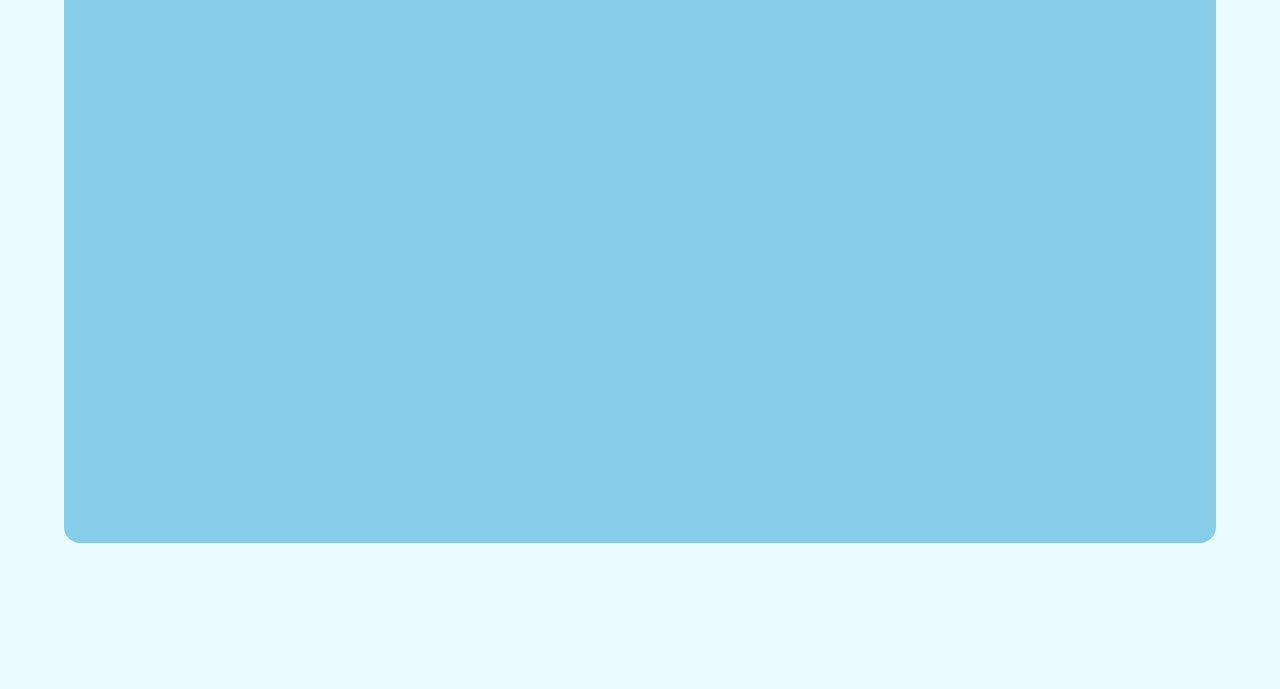
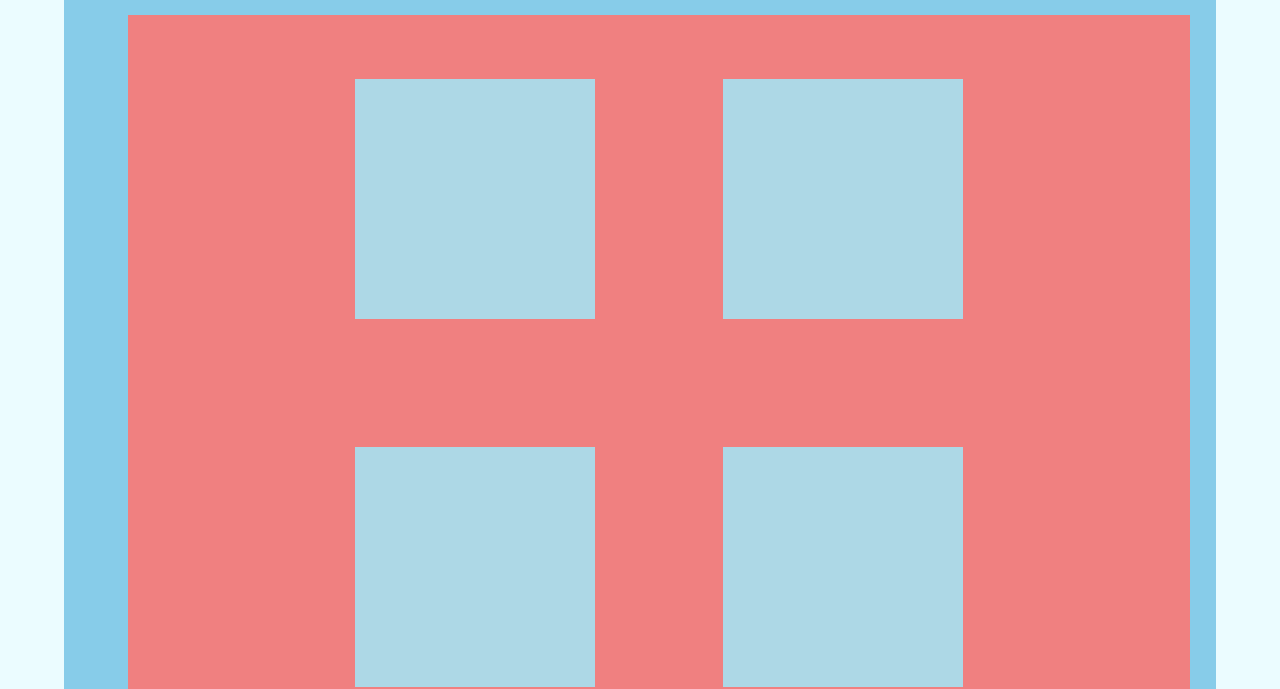
Before and after one commit to Louiz0/plataforma-mais-cultura, a plain HTML site: page ongs-main-page.html in a window 1280 px wide. Shown: the part 121-810 px from the top of the page. Drawn offline with Linux system fonts and the light colour scheme; a web font is replaced by a local one.

Commit message:
posts panel implementation

```diff
--- a/ongs-main-page.html
+++ b/ongs-main-page.html
@@ -35,7 +35,17 @@
     </header>
 
     <div class="page-main">
-
+        <div class="divs-panel">
+            <div class="div-post"></div>
+            <div class="div-post"></div>
+            <div class="div-post"></div>
+            <div class="div-post"></div>
+            <div class="div-post"></div>
+            <div class="div-post"></div>
+            <div class="div-post"></div>
+            <div class="div-post"></div>
+        </div>
     </div>
+    <script src="./scripts/ongs-main-page.js"></script>
 </body>
 </html>
--- a/styles/index.css
+++ b/styles/index.css
@@ -30,7 +30,7 @@ body {
     position: absolute;
     width: 40px;
     height: 40px;
-    opacity: 0.025 !important;
+    opacity: 0.040 !important;
     pointer-events: none;
 }
 
--- a/styles/ongs-main-page.css
+++ b/styles/ongs-main-page.css
@@ -85,10 +85,29 @@ body {
 
 .page-main {
     margin: 1rem auto;
-    height: 35rem;
+    height: 50rem;
     width: 90%;
     border-radius: 1rem;
     background-color: #87CCE9;
+}
+
+.divs-panel {
+    margin: 2rem 4rem 4rem 4rem;
+    background-color: lightcoral;
+    height: 43rem;
+    width: 83%;
+    position: absolute;
+    display: flex;
+    flex-wrap: wrap;
+    justify-content: center;
+}
+
+.div-post {
+    position: relative;
+    background-color: lightblue;
+    height: 15rem;
+    width: 15rem;
+    margin: 4rem;
 }
 
 @media (max-width: 1000px) {
```
Also changed, not shown: scripts/ongs-main-page.js (added).
